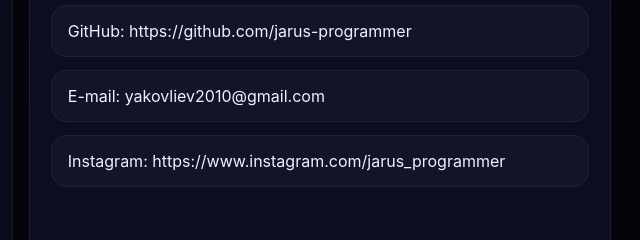
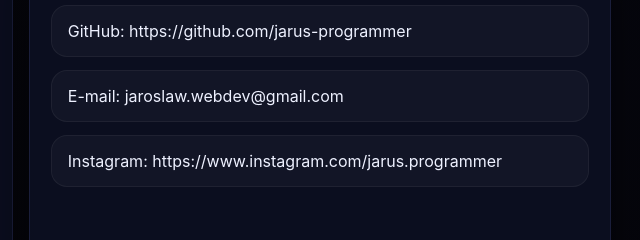
Before and after one commit to jarus-programmer/Moje-Portfolio, a plain HTML site: page index.html in a window 1280 px wide. Shown: the part 4305-4545 px from the top of the page, 619-1259 px from the left. Drawn offline with Linux system fonts and the light colour scheme.

```diff
--- a/index.html
+++ b/index.html
@@ -931,8 +931,8 @@
           <h3>Linki</h3>
           <div class="profileList">
             <div>GitHub: https://github.com/jarus-programmer</div>
-            <div>E-mail: yakovliev2010@gmail.com</div>
-            <div>Instagram: https://www.instagram.com/jarus_programmer</div>
+            <div>E-mail: jaroslaw.webdev@gmail.com</div>
+            <div>Instagram: https://www.instagram.com/jarus.programmer</div>
           </div>
         </div>
       </div>
```
